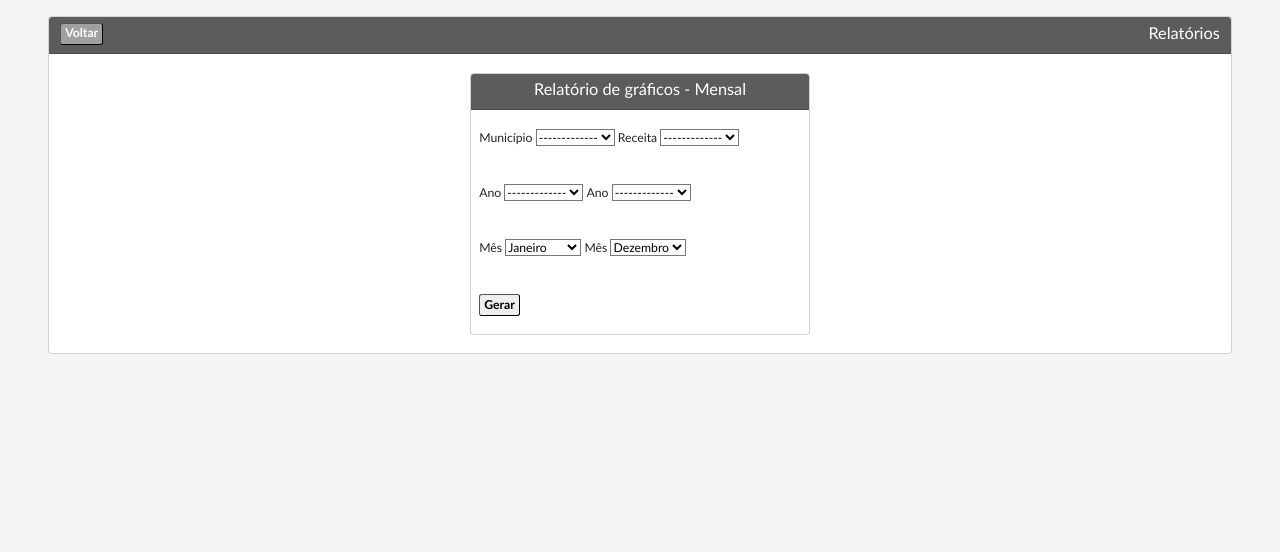
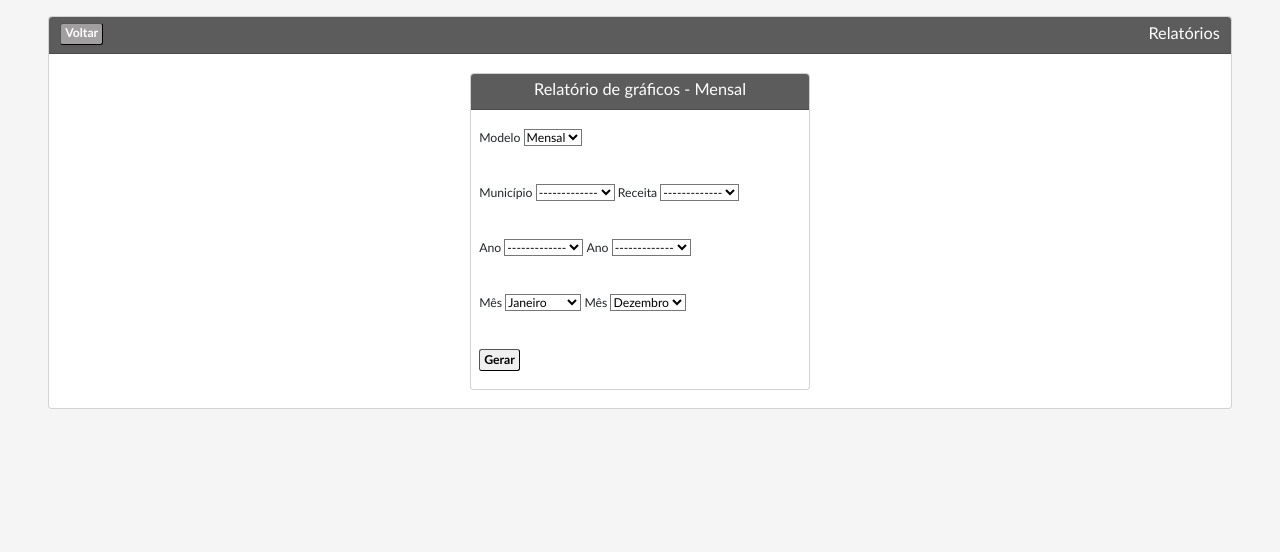
Before and after one commit to siconeli/processControl, a Django app: page /grafico/ficha/relatorios/ in a window 1280 px wide. Shown: the part 55-607 px from the top of the page. Run offline with Django 5.2, Linux system fonts and the light colour scheme; the visitor is signed in with stand-in values (Sample User, id 1); data that the repository does not hold is empty; some libraries are stand-ins or nearby versions.

```diff
--- a/apps/grafico/templates/grafico/ficha_reports.html
+++ b/apps/grafico/templates/grafico/ficha_reports.html
@@ -30,6 +30,14 @@
                         <div class="row" style="margin: 0cm;">
                             <form method="get" action="{% url 'relatorio-grafico' %}" target="_blank">
 
+                                <div>
+                                    <label for="modelo">Modelo</label>
+                                    <select name="modelo" id="modelo">
+                                        <option value="1">Mensal</option> <!--Default-->
+                                        <option value="2">Anual</option>
+                                    </select>
+                                </div>
+                                <br><br>
                                 <div>
                                     <label for="municipio">Município</label>
                                     <select name="municipio" id="municipio" required>
--- a/apps/grafico/views.py
+++ b/apps/grafico/views.py
@@ -256,9 +256,7 @@ class GerarRelatorioGrafico(LoginRequiredMixin, View):
         pdf = FPDF()
         pdf.add_page(orientation='L')
 
-        # Layout do gráfico e logo
-        # pdf.image('static/img/layout.png', 0, 0, 210, 297)
-
+        modelo_id = request.GET.get('modelo')
         municipio_id = request.GET.get('municipio')
         receita_id = request.GET.get('receita')
         ano_1_id = request.GET.get('ano_1')
@@ -293,6 +291,7 @@ class GerarRelatorioGrafico(LoginRequiredMixin, View):
                 indice_inicio = meses_lista.index(mes_1)
                 indice_fim = meses_lista.index(mes_2) + 1
                 return valores[indice_inicio:indice_fim]
+
             except ValorMes.DoesNotExist:
                 return [0] * 12
 
@@ -310,6 +309,8 @@ class GerarRelatorioGrafico(LoginRequiredMixin, View):
         x = np.arange(len(valores_1))
         largura = 0.40
 
+
+
         # Gráfico de barras
         bars1 = plt.bar(x - largura / 2, valores_1, width=largura, color='#3c94e5', label=str(ano_1))
         bars2 = plt.bar(x + largura / 2, valores_2, width=largura, color='#faa460', label=str(ano_2))
@@ -317,7 +318,7 @@ class GerarRelatorioGrafico(LoginRequiredMixin, View):
         # Remover valores do eixo y, lado esquerdo externo do gráfico
         plt.yticks([])
 
-        # Função para formatar e exibir valores em cima das barras
+        # Função para formatar valores que vão em cima das barras
         def formatar_valor(valor):
             valor = float(valor)
             valor = f'{valor:.0f}'
```
